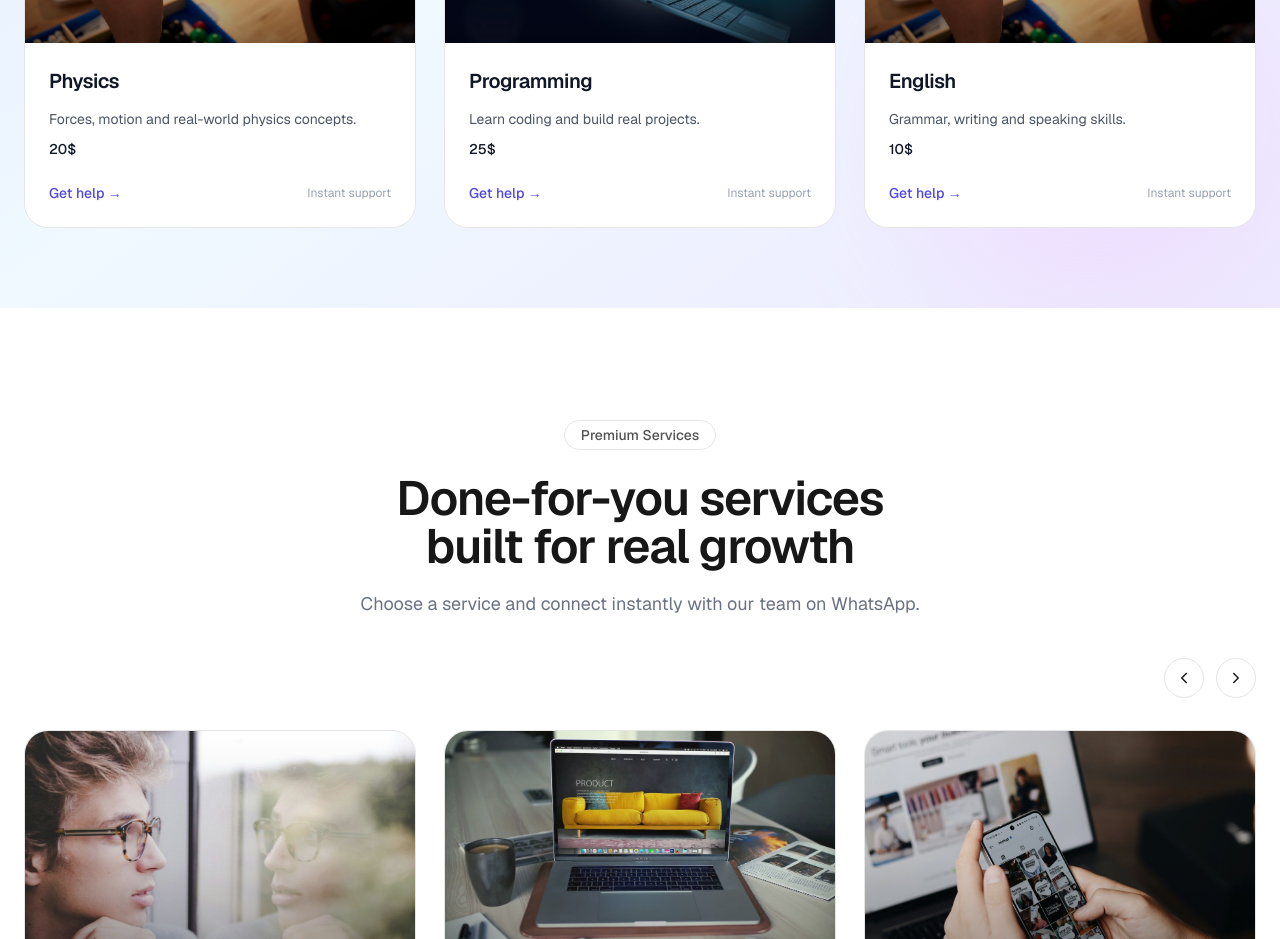
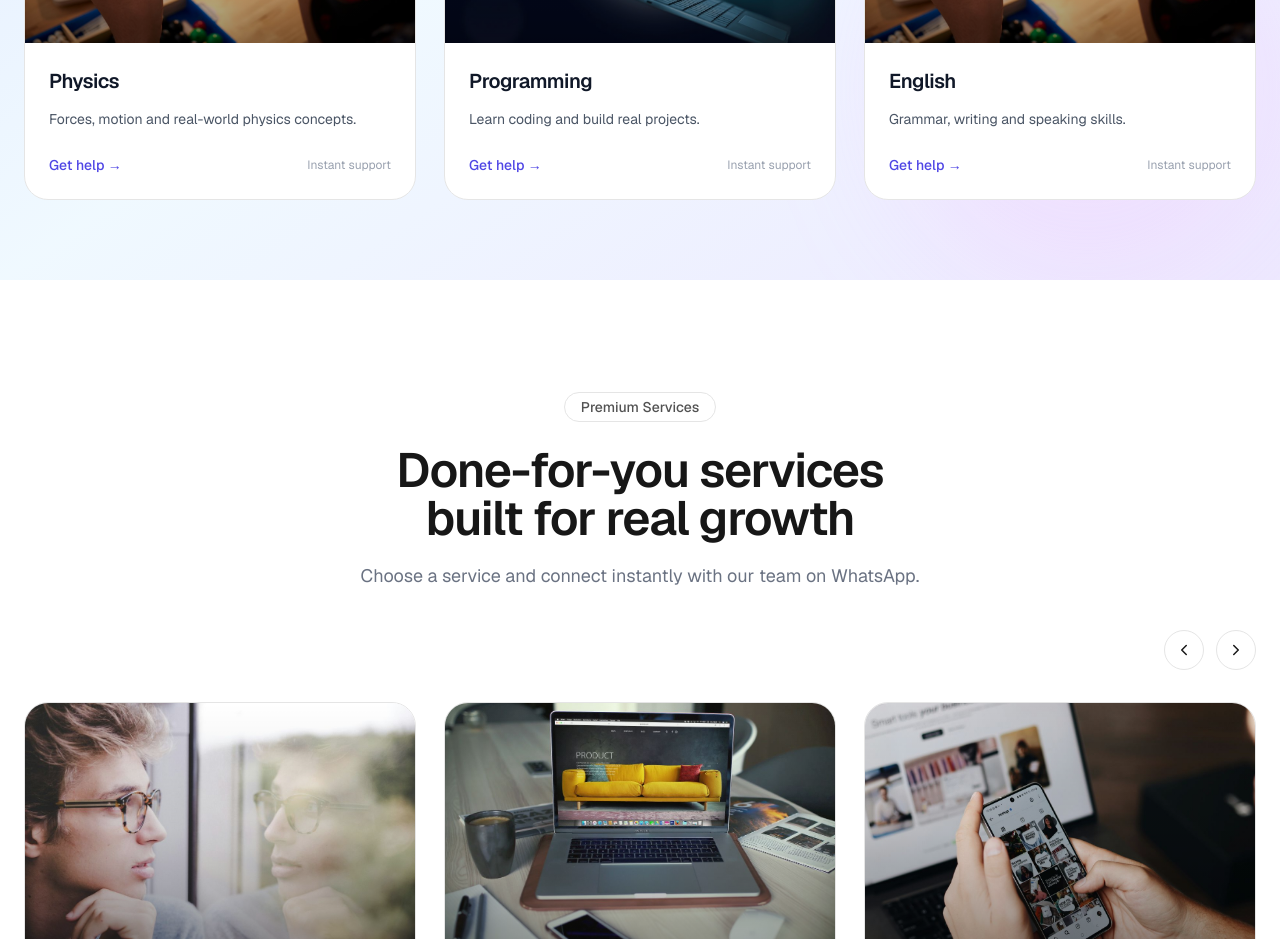
Before and after one commit to jamilshehab/dropservice, a Next.js app: page / in a window 1280 px wide. Shown: the part 2340-3279 px from the top of the page. Built offline with nearby package versions, Linux system fonts and the light colour scheme.

Commit message:
courses updated

```diff
--- a/app/components/common/Course.tsx
+++ b/app/components/common/Course.tsx
@@ -155,10 +155,6 @@ export default function CourseComponent() {
                           {course.desc}
                         </p>
 
-                        <p className="mt-2 text-sm font-medium text-gray-900">
-                          {course.price}
-                        </p>
-
                         <div className="mt-6 flex items-center justify-between">
                           <span className="text-sm font-medium text-primary">
                             Get help →
```
